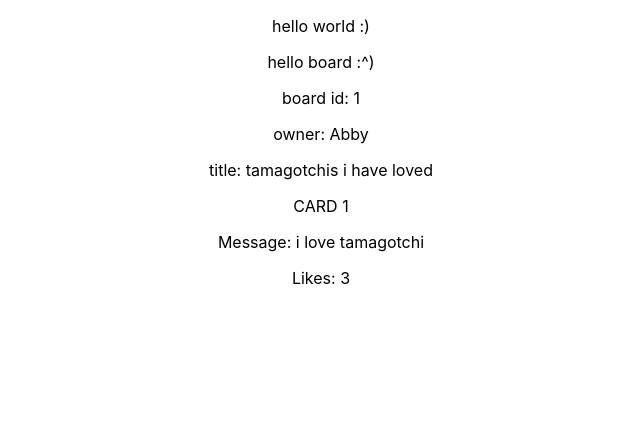
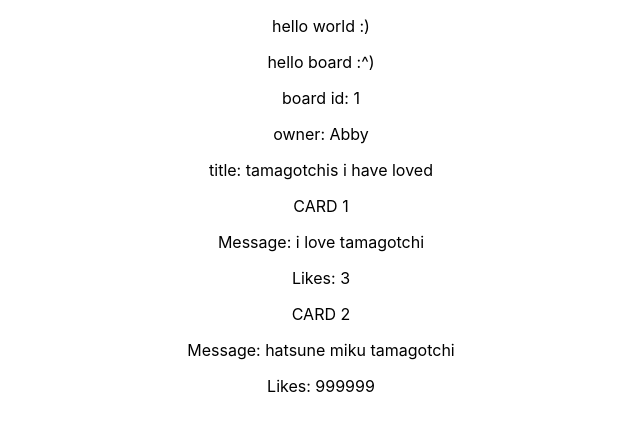
Before and after one commit to Ada-C19/front-end-inspiration-board, a React (Create React App) app: page / in a window 1280 px wide. Shown: the top 430 px of the page, without its empty margins (319-959 px from the left). Built offline with nearby package versions, Linux system fonts and the light colour scheme.

Commit message:
create Menu and Sidebar components along with appropriate folders and CSS files

```diff
--- a/src/components/Board/Board.js
+++ b/src/components/Board/Board.js
@@ -11,6 +11,7 @@
       <p>title: {props.title}</p>
 
       <p><Card card_id={1} likesCount={3} message={"i love tamagotchi"} /></p>
+      <p><Card card_id={2} likesCount={999999} message={"hatsune miku tamagotchi"} /></p>
 
     </div>
   )
--- a/src/components/Card/Card.js
+++ b/src/components/Card/Card.js
@@ -8,7 +8,6 @@
       <p>Message: {props.message}</p>
       <p>Likes: {props.likesCount}</p>
 
-
     </div>
   )
 };
--- /dev/null
+++ b/src/components/Menu/Menu.js
@@ -0,0 +1,3 @@
+import './Menu.css';
+
+// Will hold forms for new board, new card
--- /dev/null
+++ b/src/components/Sidebar/Sidebar.js
@@ -0,0 +1,2 @@
+import './Sidebar.css';
+//Will hold state of menu on/off; animation
```
Also changed, not shown: src/components/Menu/Menu.css (added), src/components/Sidebar/Sidebar.css (added). Lines whose indentation alone changed are shown as unchanged.
